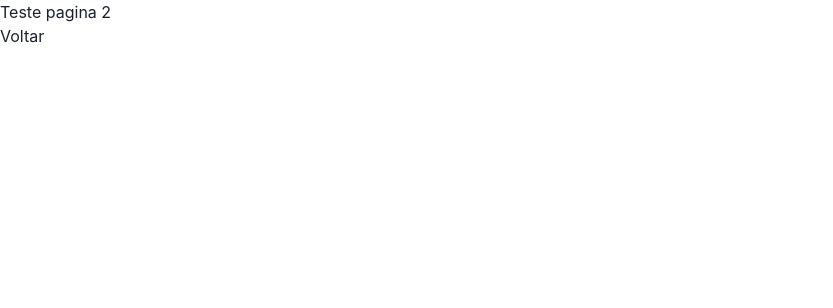
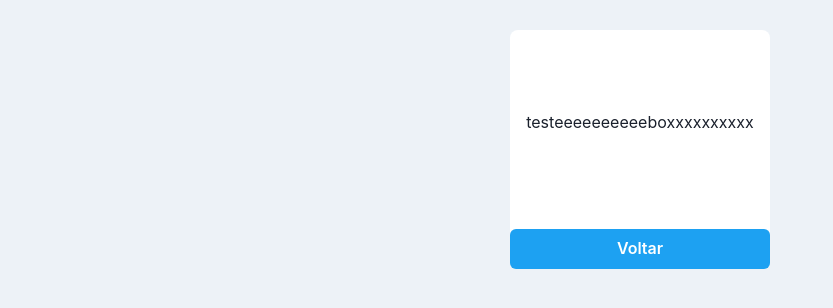
Before and after one commit to gmartins-dev/react-CEPform, a React (Vite) app: page /form-infos in a window 1280 px wide. Shown: the top 308 px of the page, without its empty margins (0-833 px from the left). Built offline with nearby package versions, Linux system fonts and the light colour scheme.

Commit message:
css upgrades

```diff
--- a/index.html
+++ b/index.html
@@ -4,7 +4,7 @@
     <meta charset="UTF-8" />
     <link rel="icon" type="image/svg+xml" href="/src/favicon.svg" />
     <meta name="viewport" content="width=device-width, initial-scale=1.0" />
-    <title>Vite App</title>
+    <title>Formulário de Endereço</title>
   </head>
   <body>
     <div id="root"></div>
--- a/src/pages/FormInfos/FormInfos.tsx
+++ b/src/pages/FormInfos/FormInfos.tsx
@@ -1,12 +1,42 @@
 import { Link } from 'react-router-dom';
+import { Button, Flex, VStack } from '@chakra-ui/react';
 
 export const FormInfos = () => {
   return (
-    <>
-      <div>Teste pagina 2</div>
-      <Link to="/">
-        <button>Voltar</button>
-      </Link>
-    </>
+    <VStack bgColor="gray.100" height="100vh">
+      <Flex
+        direction="column"
+        maxW="450px"
+        maxH="500px"
+        borderRadius="8px"
+        bgColor="white"
+        margin="auto"
+        marginTop="30px"
+      >
+        <VStack
+          p="16px"
+          gap="16px"
+          marginY="64px"
+          align="flex-start"
+          maxW="450px"
+          minW="200px"
+          h="100%"
+          w="100%"
+          overflow="auto"
+        >
+          <main>testeeeeeeeeeeboxxxxxxxxxx</main>
+        </VStack>
+        <Link to="/">
+          <Button
+            colorScheme="twitter"
+            type="submit"
+            width="full"
+            marginTop="15px"
+          >
+            Voltar
+          </Button>
+        </Link>
+      </Flex>
+    </VStack>
   );
 };
```
